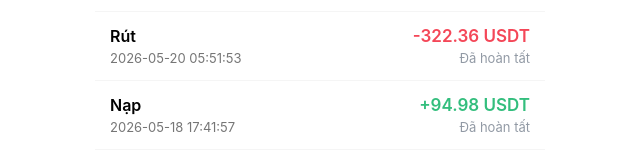
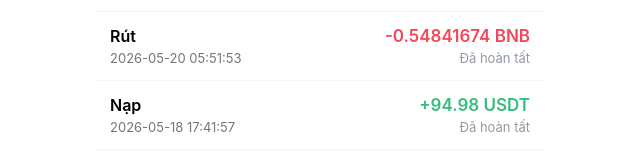
Before and after one commit to Duythang220911/binance-wallet-end, a React app: page assets-history.html in a window 1280 px wide. Shown: the part 983-1144 px from the top of the page, 320-960 px from the left. Built offline with nearby package versions, Linux system fonts and the light colour scheme.

Commit message:
Update assets-history.html

```diff
--- a/assets-history.html
+++ b/assets-history.html
@@ -206,7 +206,7 @@
                     <div class="item-time">2026-05-20 05:51:53</div>
                 </div>
                 <div class="item-right" >
-                    <div class="amount sell">-322.36 USDT</div>
+                    <div class="amount sell">-0.54841674 BNB </div>
                     <!-- <div class="fiat-amount">+5,000,000 VND</div> -->
                     <div class="status-done">Đã hoàn tất</div>
                 </div>
```
